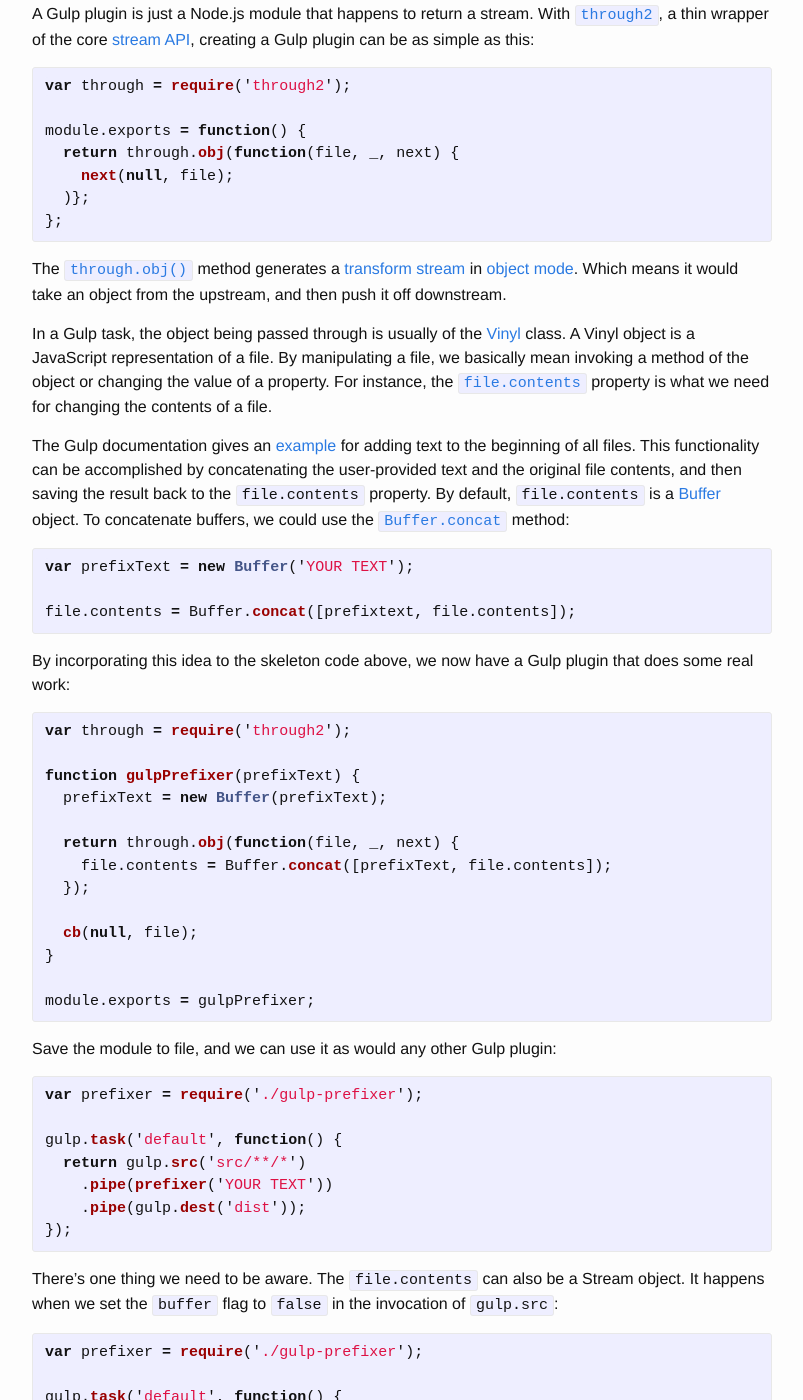
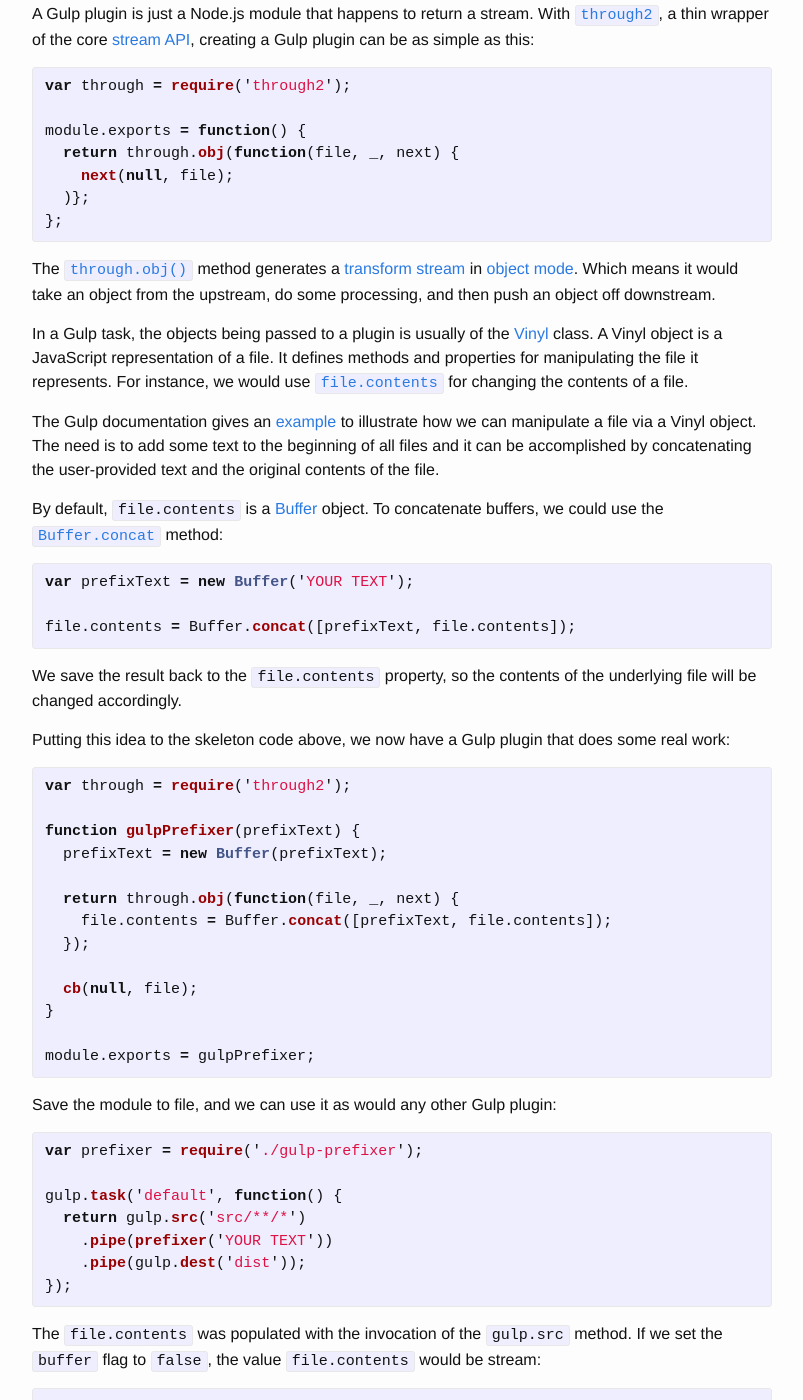
Before and after one commit to gnowoel/gnowoel.github.io, a Jekyll site: the page built from _posts/2015-10-29-manipulating-files-with-a-gulp-plugin.md, in a window 1280 px wide and 1400 px high, scrolled down 193 px. Shown: the whole window, without its empty margins (238-1041 px from the left). Built offline with Jekyll 4.4.1, drawn with Linux system fonts in a browser that asks for light colours; some of the changed text lies outside the part shown.

Commit message:
Update "Manipulating files with a Gulp plugin"

```diff
--- a/_posts/2015-10-29-manipulating-files-with-a-gulp-plugin.md
+++ b/_posts/2015-10-29-manipulating-files-with-a-gulp-plugin.md
@@ -23,23 +23,24 @@
 generates a [transform
 stream](https://nodejs.org/api/stream.html#stream_class_stream_transform)
 in [object mode](https://nodejs.org/api/stream.html#stream_object_mode).
-Which means it would take an object from the upstream, and then push
-it off downstream.
+Which means it would take an object from the upstream, do some
+processing, and then push an object off downstream.
 
-In a Gulp task, the object being passed through is usually of the
+In a Gulp task, the objects being passed to a plugin is usually of the
 [Vinyl](https://www.npmjs.com/package/vinyl) class. A Vinyl object is a
-JavaScript representation of a file. By manipulating a file, we
-basically mean invoking a method of the object or changing the value of
-a property. For instance, the
-[`file.contents`](https://github.com/gulpjs/vinyl#contents) property is
-what we need for changing the contents of a file.
+JavaScript representation of a file. It defines methods and properties
+for manipulating the file it represents. For instance, we would use
+[`file.contents`](https://github.com/gulpjs/vinyl#contents) for changing
+the contents of a file.
 
 The Gulp documentation gives an
 [example](https://github.com/gulpjs/gulp/blob/a2715207edb284b44921537e4d5901e2be1a482c/docs/writing-a-plugin/guidelines.md#what-does-a-good-plugin-look-like)
-for adding text to the beginning of all files. This functionality can be
+to illustrate how we can manipulate a file via a Vinyl object. The need
+is to add some text to the beginning of all files and it can be
 accomplished by concatenating the user-provided text and the original
-file contents, and then saving the result back to the `file.contents`
-property. By default, `file.contents` is a
+contents of the file.
+
+By default, `file.contents` is a
 [Buffer](https://nodejs.org/api/buffer.html) object. To concatenate
 buffers, we could use the
 [`Buffer.concat`](https://nodejs.org/api/buffer.html#buffer_class_method_buffer_concat_list_totallength)
@@ -48,11 +49,14 @@
 {% highlight javascript %}
 var prefixText = new Buffer('YOUR TEXT');
 
-file.contents = Buffer.concat([prefixtext, file.contents]);
+file.contents = Buffer.concat([prefixText, file.contents]);
 {% endhighlight %}
 
-By incorporating this idea to the skeleton code above, we now have a Gulp
-plugin that does some real work:
+We save the result back to the `file.contents` property, so the contents
+of the underlying file will be changed accordingly.
+
+Putting this idea to the skeleton code above, we now have a Gulp plugin
+that does some real work:
 
 {% highlight javascript %}
 var through = require('through2');
@@ -83,9 +87,9 @@
 });
 {% endhighlight %}
 
-There's one thing we need to be aware. The `file.contents` can also be a
-Stream object. It happens when we set the `buffer` flag to `false` in
-the invocation of `gulp.src`:
+The `file.contents` was populated with the invocation of the `gulp.src`
+method. If we set the `buffer` flag to `false`, the value
+`file.contents` would be stream:
 
 {% highlight javascript %}
 var prefixer = require('./gulp-prefixer');
@@ -97,9 +101,9 @@
 });
 {% endhighlight %}
 
-For this case, we need to create a new stream in our plugin and use it
-as the target for piping text and the original contents to. The new
-stream will be saved back as the value of `file.contents`:
+For this case, concatenating the user text and the original contents
+means piping them to a stream sequentially. We could use `through2` to
+create a transform stream as the target:
 
 {% highlight javascript %}
 var stream = through();
@@ -109,10 +113,15 @@
 file.contents = file.contents.pipe(stream);
 {% endhighlight %}
 
-The `stream.write` method is used for manually pushing a buffer to a
-stream. To chain together two streams, just use `stream.pipe`.
+Without arguments, the `through` method just returns a passthrough
+stream, which takes an input and push it off as-is.  Note here we use
+the `through` method rather than `through.obj`, because we're dealing
+with the internal contents of a stream, which are buffers, not objects.
 
-Now the plugin can be written as follows:
+The `stream.write` method is used for manually pushing a buffer. And the
+`stream.pipe` method is used to chain together two streams.
+
+With this in place, we can write the plugin as follows:
 
 {% highlight javascript %}
 var through = require('through2');
```
Also changed, not shown: other parts of _posts/2015-10-29-manipulating-files-with-a-gulp-plugin.md (+2 -2 lines).
